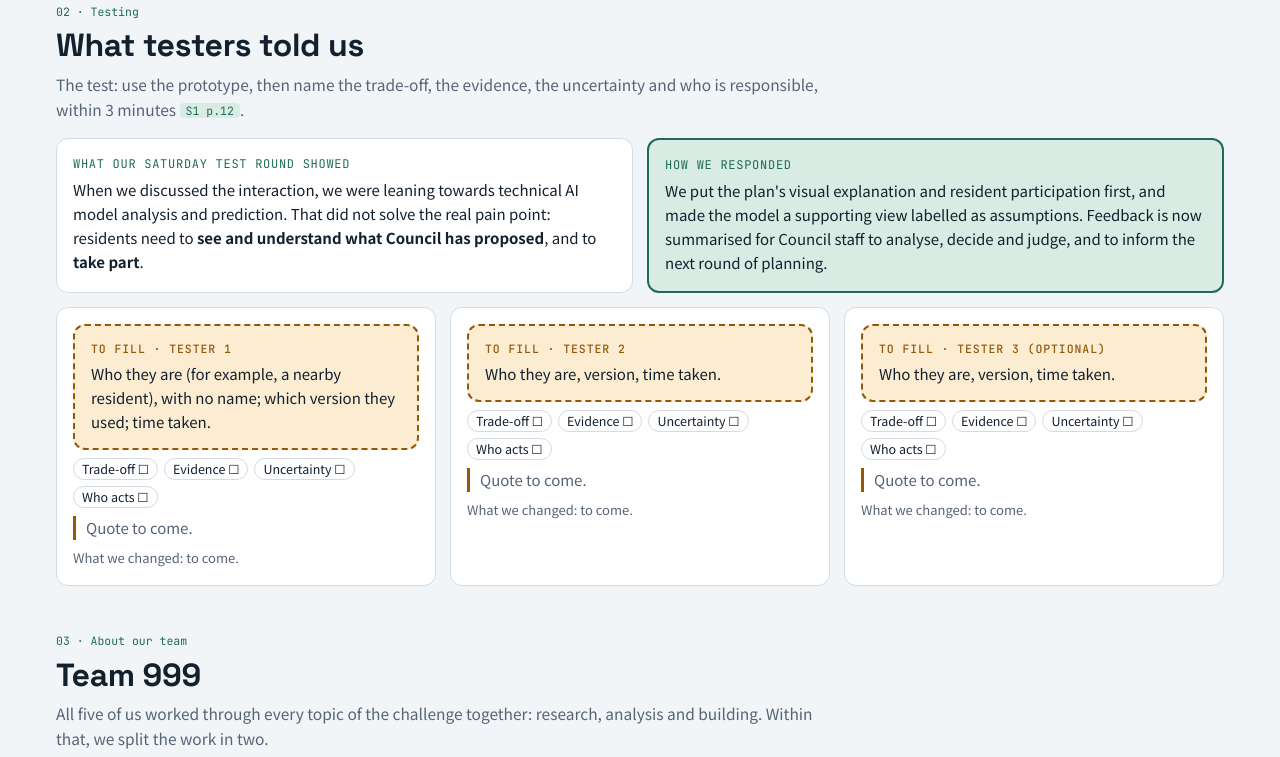
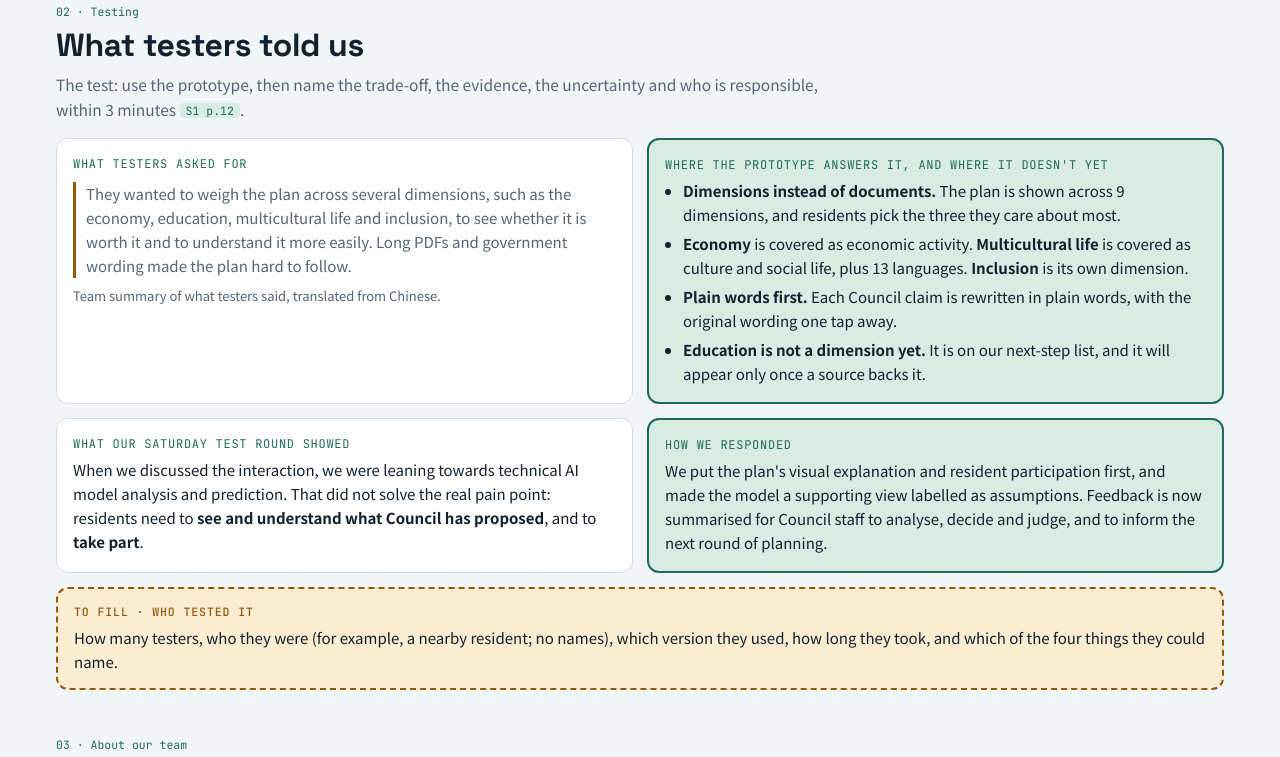
Before and after one commit to cecilPENG53/civicalign, a plain HTML site: page dist/variants/about.html in a window 1280 px wide. Shown: the part 1771-2528 px from the top of the page. Drawn offline with Linux system fonts and the light colour scheme.

Commit message:
About page: add tester feedback on dimensions and plain language
Testers wanted the plan weighed by dimensions (economy, education,
multicultural life, inclusion) instead of long PDFs. The page maps this to
the prototype's dimensions, states that education is not yet covered, and
adds it to the next steps.

Co-Authored-By: Claude Opus 5.5 <noreply@anthropic.com>

```diff
--- a/dist/variants/about.html
+++ b/dist/variants/about.html
@@ -434,22 +434,24 @@ footer.foot a{color:var(--accent);overflow-wrap:anywhere}
     <p>The test: use the prototype, then name the trade-off, the evidence, the uncertainty and who is responsible, within 3 minutes <span class="src">S1 p.12</span>.</p>
   </div>
   <div class="grid2" style="margin-bottom:14px">
+    <div class="card tester"><div class="k">WHAT TESTERS ASKED FOR</div>
+      <blockquote>They wanted to weigh the plan across several dimensions, such as the economy, education, multicultural life and inclusion, to see whether it is worth it and to understand it more easily. Long PDFs and government wording made the plan hard to follow.</blockquote>
+      <p class="small muted">Team summary of what testers said, translated from Chinese.</p></div>
+    <div class="card hl"><div class="k">WHERE THE PROTOTYPE ANSWERS IT, AND WHERE IT DOESN'T YET</div>
+      <ul class="tight" style="margin-top:4px">
+        <li><b>Dimensions instead of documents.</b> The plan is shown across 9 dimensions, and residents pick the three they care about most.</li>
+        <li><b>Economy</b> is covered as economic activity. <b>Multicultural life</b> is covered as culture and social life, plus 13 languages. <b>Inclusion</b> is its own dimension.</li>
+        <li><b>Plain words first.</b> Each Council claim is rewritten in plain words, with the original wording one tap away.</li>
+        <li><b>Education is not a dimension yet.</b> It is on our next-step list, and it will appear only once a source backs it.</li>
+      </ul></div>
+  </div>
+  <div class="grid2" style="margin-bottom:14px">
     <div class="card"><div class="k">WHAT OUR SATURDAY TEST ROUND SHOWED</div>
       <p style="margin-top:4px">When we discussed the interaction, we were leaning towards technical AI model analysis and prediction. That did not solve the real pain point: residents need to <b>see and understand what Council has proposed</b>, and to <b>take part</b>.</p></div>
     <div class="card hl"><div class="k">HOW WE RESPONDED</div>
       <p style="margin-top:4px">We put the plan's visual explanation and resident participation first, and made the model a supporting view labelled as assumptions. Feedback is now summarised for Council staff to analyse, decide and judge, and to inform the next round of planning.</p></div>
   </div>
-  <div class="grid3">
-    <div class="card tester"><div class="todo"><span class="tt">To fill · Tester 1</span>Who they are (for example, a nearby resident), with no name; which version they used; time taken.</div>
-      <div class="checks"><span>Trade-off ☐</span><span>Evidence ☐</span><span>Uncertainty ☐</span><span>Who acts ☐</span></div>
-      <blockquote>Quote to come.</blockquote><p class="small muted">What we changed: to come.</p></div>
-    <div class="card tester"><div class="todo"><span class="tt">To fill · Tester 2</span>Who they are, version, time taken.</div>
-      <div class="checks"><span>Trade-off ☐</span><span>Evidence ☐</span><span>Uncertainty ☐</span><span>Who acts ☐</span></div>
-      <blockquote>Quote to come.</blockquote><p class="small muted">What we changed: to come.</p></div>
-    <div class="card tester"><div class="todo"><span class="tt">To fill · Tester 3 (optional)</span>Who they are, version, time taken.</div>
-      <div class="checks"><span>Trade-off ☐</span><span>Evidence ☐</span><span>Uncertainty ☐</span><span>Who acts ☐</span></div>
-      <blockquote>Quote to come.</blockquote><p class="small muted">What we changed: to come.</p></div>
-  </div>
+  <div class="todo"><span class="tt">To fill · who tested it</span>How many testers, who they were (for example, a nearby resident; no names), which version they used, how long they took, and which of the four things they could name.</div>
 </section>
 
 <!-- 4 · Team -->
@@ -582,6 +584,7 @@ footer.foot a{color:var(--accent);overflow-wrap:anywhere}
     <li><b>Measure it</b> with the 3-minute test <span class="src">S1 p.12</span>, the number of groups reaching 10 people, and a representativeness check against the ABS Census.</li>
     <li><b>Replace simulated data with real data</b>: real responses replace the 96 simulated respondents, collected through Council's own channels with minimum data <span class="src">S5 p.30</span>.</li>
     <li><b>Validate the model</b>: calibrate the coefficients against literature and Council's technical studies as they arrive, such as the traffic study <span class="src">S2 p.54</span>, then test and cross-validate.</li>
+    <li><b>Add the dimensions testers asked for</b>, starting with education, each with a cited source before it appears.</li>
     <li><b>Review the translations</b> with native speakers, starting with Chinese: people of Chinese background are the largest cultural group in the Parramatta LGA, at 22.3% <span class="src">S3</span>.</li>
   </ol></div>
 </section>
```
Also changed, not shown: variants/about.html (+14 -11 lines), 1 other file.
